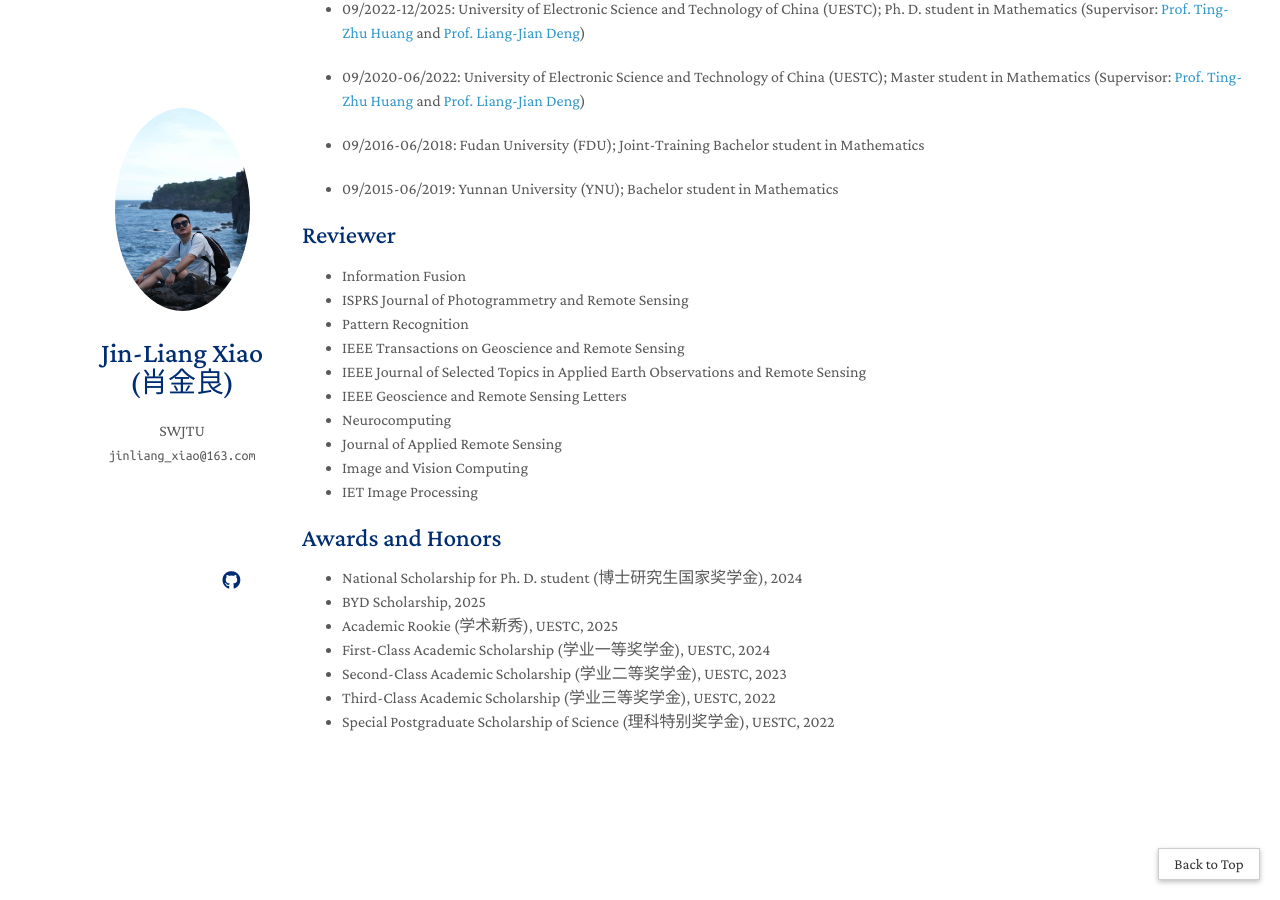
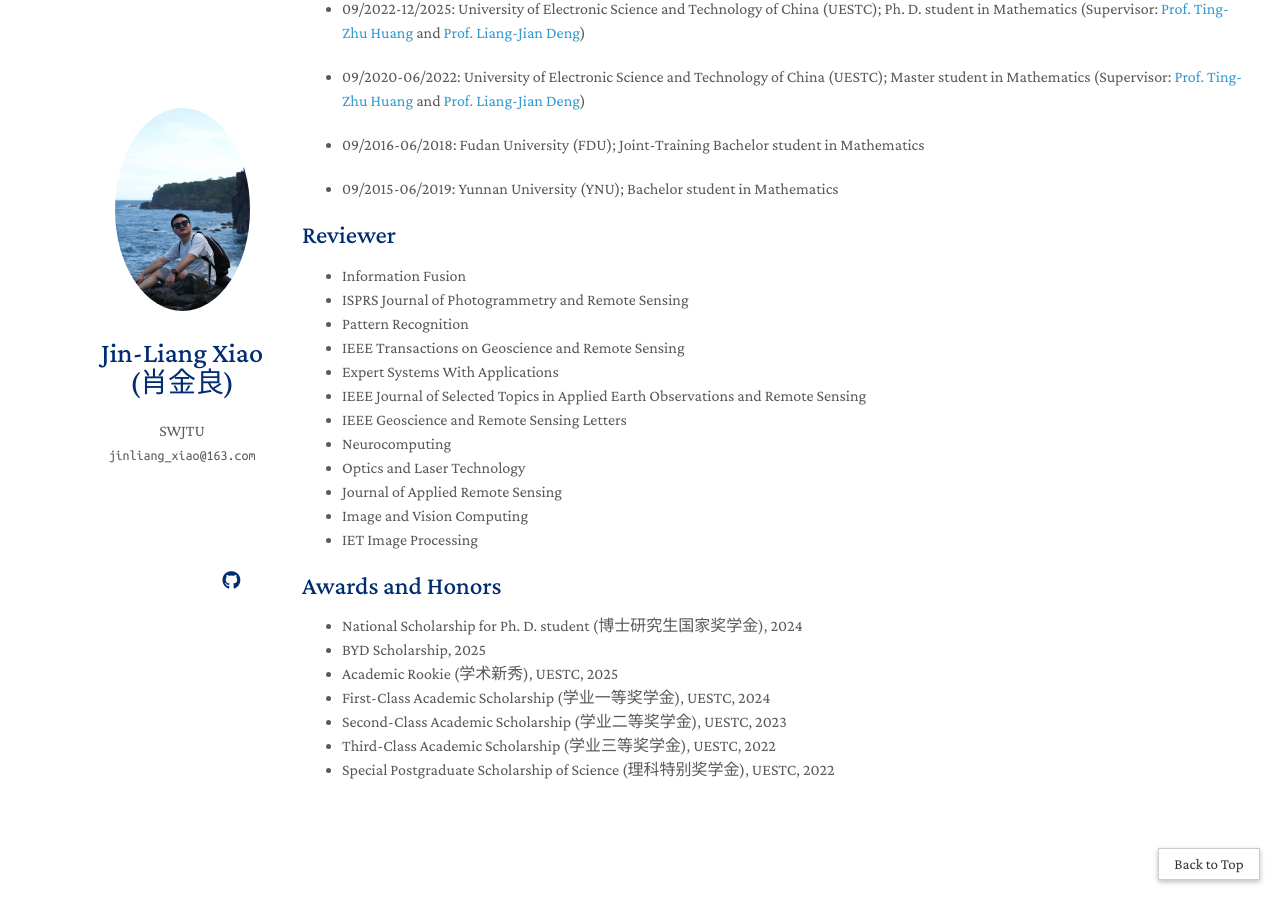
Before and after one commit to Jin-liangXiao/Jin-liangXiao.github.io, a Jekyll site: the page built from index.md, in a window 1280 px wide and 900 px high, scrolled down 2291 px. Built offline with Jekyll 4.4.1, drawn with Linux system fonts in a browser that asks for light colours; nearby versions of some CDN libraries; a style sheet for code colours, icons or effects is not loaded; our own code applies the rules of GitHub Pages for plain Markdown files.

Commit message:
Update services.md

```diff
--- a/_includes/services.md
+++ b/_includes/services.md
@@ -26,9 +26,11 @@
   <li>ISPRS Journal of Photogrammetry and Remote Sensing</li>
   <li>Pattern Recognition</li>
   <li>IEEE Transactions on Geoscience and Remote Sensing</li>
+  <li>Expert Systems With Applications</li>
   <li>IEEE Journal of Selected Topics in Applied Earth Observations and Remote Sensing</li>
   <li>IEEE Geoscience and Remote Sensing Letters</li>
   <li>Neurocomputing</li>
+  <li>Optics and Laser Technology</li>
   <li>Journal of Applied Remote Sensing</li>
   <li>Image and Vision Computing</li>
   <li>IET Image Processing</li>
```
